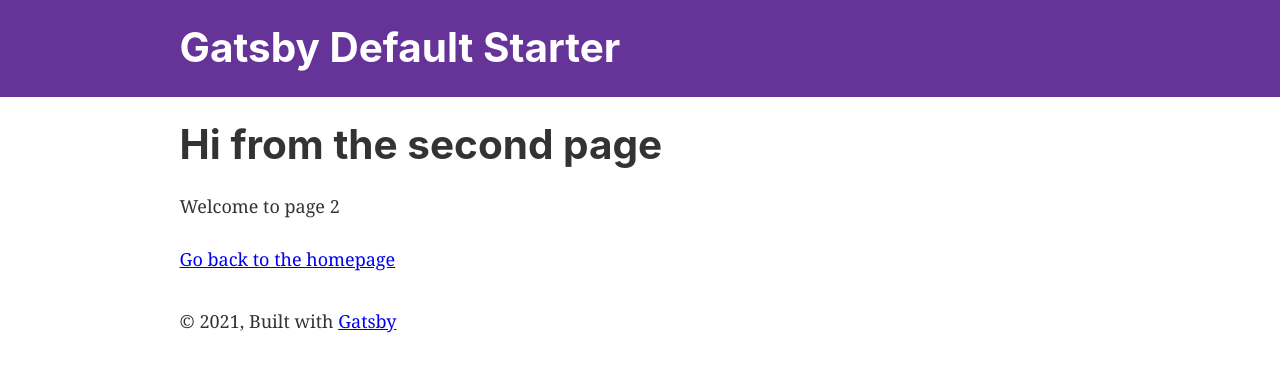
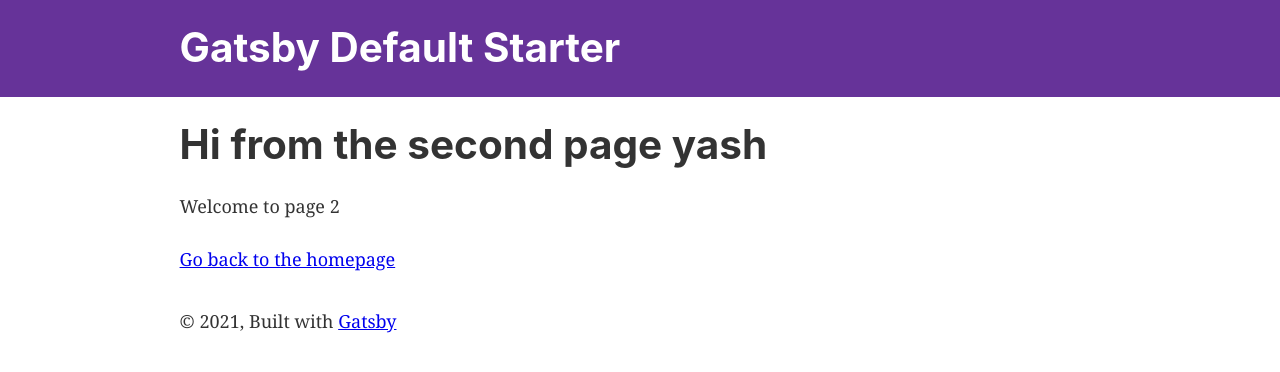
Before and after one commit to theyrj/starter-trialgatsby, a Gatsby site: page /page-2 in a window 1280 px wide. Built offline with nearby package versions, Linux system fonts and the light colour scheme; Gatsby itself is replaced by a stand-in of ours.

Commit message:
Update page-2.js

```diff
--- a/src/pages/page-2.js
+++ b/src/pages/page-2.js
@@ -7,7 +7,7 @@ import Seo from "../components/seo"
 const SecondPage = () => (
   <Layout>
     <Seo title="Page two" />
-    <h1>Hi from the second page</h1>
+    <h1>Hi from the second page yash</h1>
     <p>Welcome to page 2</p>
     <Link to="/">Go back to the homepage</Link>
   </Layout>
```
